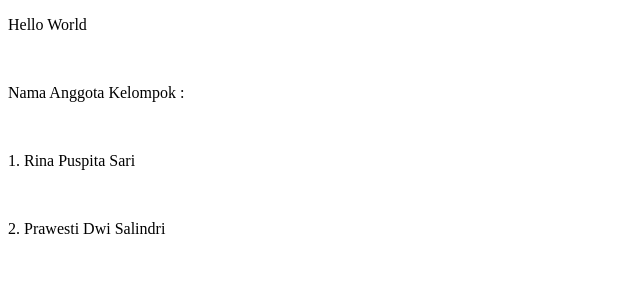
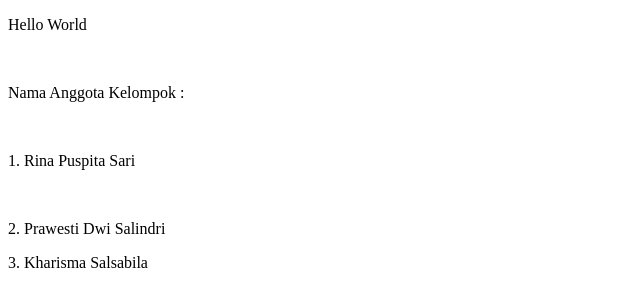
Before and after one commit to khrsmasalsaa/Proyek, a plain HTML site: page index.html in a window 1280 px wide. Shown: the whole page, without its empty margins (0-640 px from the left). Drawn offline with Linux system fonts and the light colour scheme.

Commit message:
Update index.html

```diff
--- a/index.html
+++ b/index.html
@@ -8,5 +8,6 @@
         <p>Nama Anggota Kelompok : </p><br>
         <p>1. Rina Puspita Sari</p><br>
         <p>2. Prawesti Dwi Salindri</p>
+        <p>3. Kharisma Salsabila</p>
     </body>
 </html>
```
